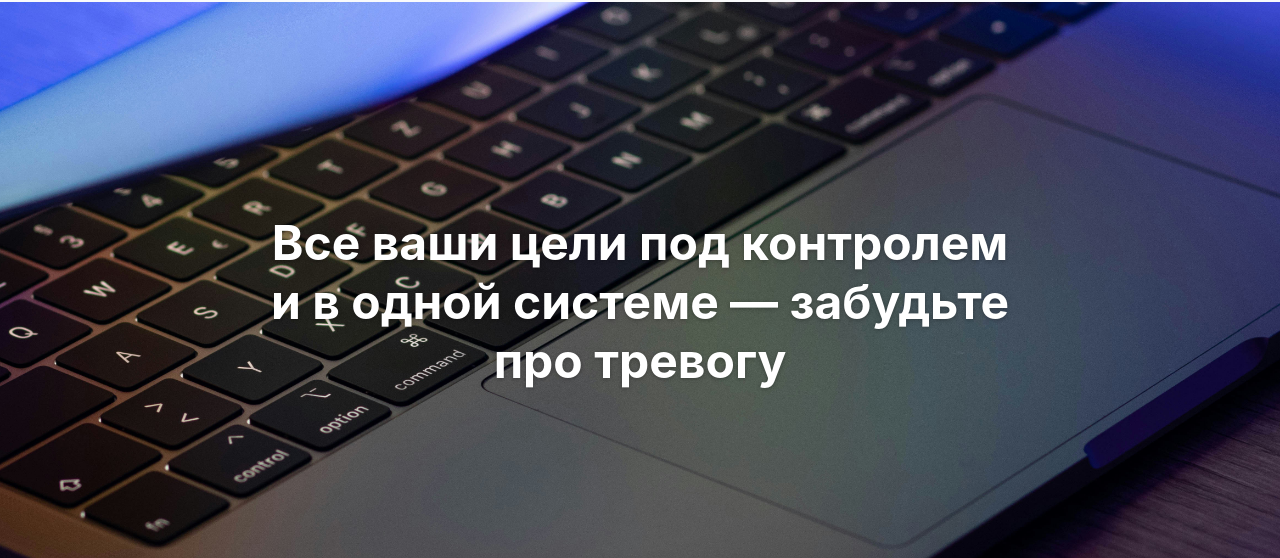
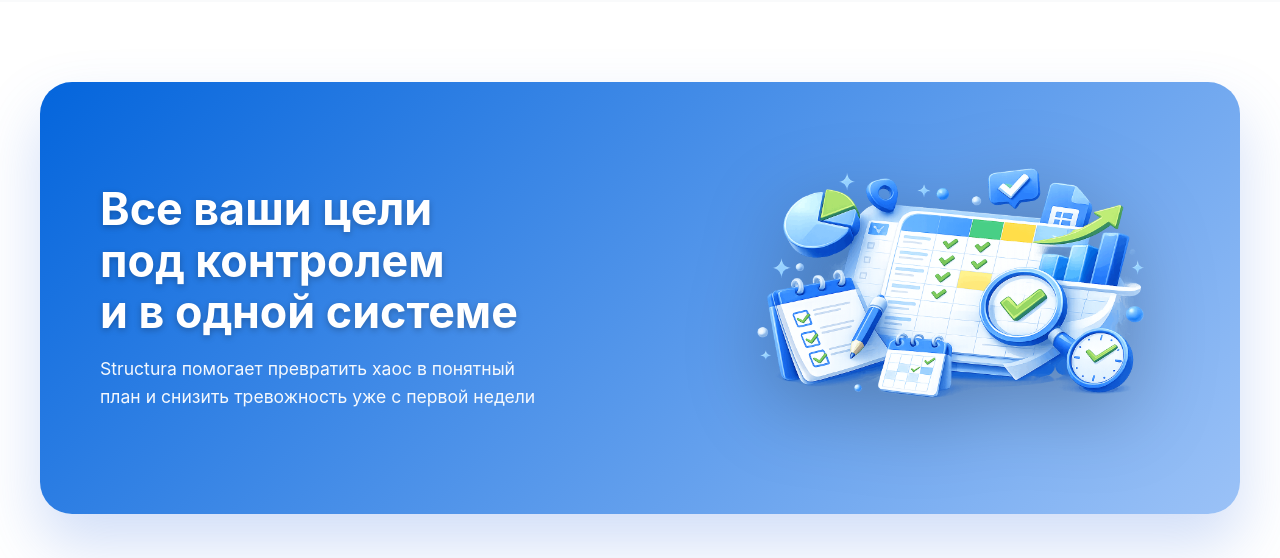
Before and after one commit to Yaroslav-Chertov/structura, a Next.js app: page / in a window 1280 px wide. Shown: the part 3381-3939 px from the top of the page. Built offline with nearby package versions, Linux system fonts and the light colour scheme.

Commit message:
update visualblock

```diff
--- a/src/components/VisualBlock.module.scss
+++ b/src/components/VisualBlock.module.scss
@@ -1,52 +1,79 @@
-@use "../styles/variables" as var;
+.visualSection {
+  padding: 80px 20px;
+  background: #ffffff;
+}
 
-.visualBlock {
-  position: relative;
-  height: 600px;
-  overflow: hidden;
-  background: #f9fafb;
+.banner {
+  max-width: 1200px;
+  margin: 0 auto;
+  padding: 60px;
+  border-radius: 32px;
+
+  display: grid;
+  grid-template-columns: 1.1fr 0.9fr;
+  align-items: center;
+  gap: 40px;
+
+  background: linear-gradient(135deg, #0465dc 0%, #9bc2f7 100%);
+
+  box-shadow: 0 30px 60px rgba(70, 123, 229, 0.25);
+}
+
+.content {
+  color: #ffffff;
+}
+
+.title {
+  font-size: 2.8rem;
+  font-weight: 700;
+  line-height: 1.15;
+  margin-bottom: 16px;
+  text-shadow: 0 2px 6px rgba(0, 0, 0, 0.25);
+}
+
+.text {
+  font-size: 1.1rem;
+  line-height: 1.6;
+  max-width: 460px;
+  opacity: 0.95;
+}
+
+.imageWrapper {
   display: flex;
-  flex-direction: column;
   justify-content: center;
   align-items: center;
 
+  img {
+    max-width: 100%;
+    height: auto;
+    display: block;
+    filter: drop-shadow(0 20px 40px rgba(0, 0, 0, 0.25));
+  }
+}
+
+/* 📱 Мобильная версия */
+@media (max-width: 768px) {
+  .banner {
+    grid-template-columns: 1fr;
+    padding: 36px 24px;
+    border-radius: 24px;
+    text-align: center;
+  }
+
   .title {
-    position: absolute;
-    z-index: 10;
-    text-align: center;
-    font-size: 3rem;
-    font-weight: 700;
-    color: #ffffff;
-    max-width: 800px;
-    margin: 0 20px;
-    text-shadow: 0 1px 4px rgba(0, 0, 0, 0.3);
+    font-size: 1.6rem;
+  }
+
+  .text {
+    font-size: 1rem;
+    margin: 0 auto;
   }
 
   .imageWrapper {
-    width: 100%;
-    max-width: 1200px;
-    transition: transform 0.3s ease-out;
+    margin-top: 20px;
 
     img {
-      width: 100%;
-      height: auto;
-      border-radius: 20px;
-      display: block;
-      box-shadow: 0 20px 60px rgba(0, 0, 0, 0.15);
+      max-width: 260px;
     }
   }
 }
-
-@media (max-width: 768px) {
-  .visualBlock {
-    height: 400px;
-
-    .title {
-      font-size: 1.5rem;
-    }
-
-    .imageWrapper {
-      max-width: 90%;
-    }
-  }
-}
--- a/src/components/VisualBlock.tsx
+++ b/src/components/VisualBlock.tsx
@@ -1,44 +1,27 @@
 "use client";
 
-import React, { useEffect, useRef, useState } from "react";
+import React from "react";
 import styles from "./VisualBlock.module.scss";
 
 const VisualBlock: React.FC = () => {
-  const ref = useRef<HTMLDivElement>(null);
-  const [offset, setOffset] = useState(0);
+  return (
+    <section className={styles.visualSection}>
+      <div className={styles.banner}>
+        <div className={styles.content}>
+          <h2 className={styles.title}>
+            Все ваши цели под&nbsp;контролем
+            <br />
+            и&nbsp;в&nbsp;одной системе
+          </h2>
+          <p className={styles.text}>
+            Structura помогает превратить хаос в&nbsp;понятный план
+            и&nbsp;снизить тревожность уже с&nbsp;первой недели
+          </p>
+        </div>
 
-  useEffect(() => {
-    const handleScroll = () => {
-      if (ref.current) {
-        const top = ref.current.getBoundingClientRect().top;
-        const windowHeight = window.innerHeight;
-        const scrollProgress = Math.min(
-          Math.max((windowHeight - top) / windowHeight, 0),
-          1,
-        );
-        setOffset(scrollProgress * 30);
-      }
-    };
-    window.addEventListener("scroll", handleScroll);
-    handleScroll();
-    return () => window.removeEventListener("scroll", handleScroll);
-  }, []);
-
-  return (
-    <section className={styles.visualBlock} ref={ref}>
-      <h2 className={styles.title}>
-        Все ваши цели под контролем и&nbsp;в&nbsp;одной системе&nbsp;&mdash;
-        забудьте про тревогу
-      </h2>
-      <div
-        className={styles.imageWrapper}
-        style={{
-          transform: `translateY(${50 - offset}px) scale(${
-            0.95 + offset * 0.03
-          })`,
-        }}
-      >
-        <img src="/laptop.jpg" alt="Structura планер" />
+        <div className={styles.imageWrapper}>
+          <img src="/icon.png" alt="Structura планер" />
+        </div>
       </div>
     </section>
   );
```
Also changed, not shown: public/icon.png (added), public/laptop.jpg (deleted).
